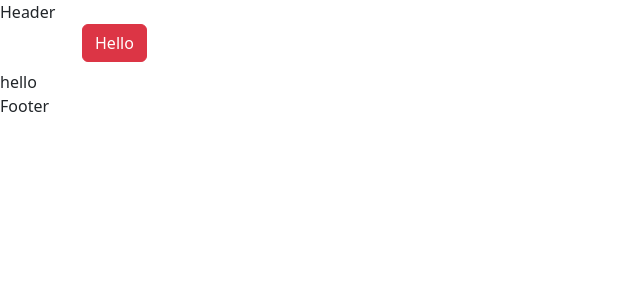
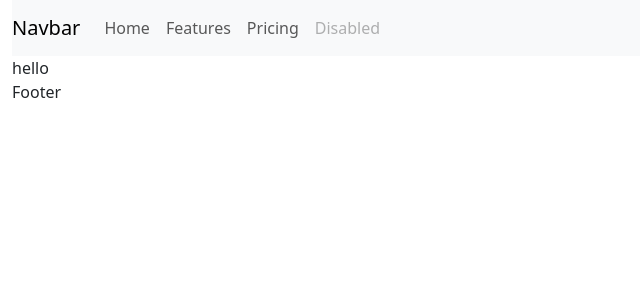
Before and after one commit to dori-dev/store-react, a React (Create React App) app in the folder frontend/: page / in a window 1280 px wide. Shown: the top 300 px of the page, without its empty margins (0-640 px from the left). Built offline with nearby package versions, Linux system fonts and the light colour scheme.

Commit message:
Add font awesome

```diff
--- a/frontend/package.json
+++ b/frontend/package.json
@@ -7,6 +7,7 @@
     "@testing-library/react": "^13.4.0",
     "@testing-library/user-event": "^13.5.0",
     "bootstrap": "^5.3.3",
+    "font-awesome": "^4.7.0",
     "react": "^18.3.1",
     "react-dom": "^18.3.1",
     "react-scripts": "5.0.1",
--- a/frontend/src/App.js
+++ b/frontend/src/App.js
@@ -4,11 +4,8 @@
 
 const App = () => {
   return (
-    <div>
+    <div className="container-fluid">
       <Header />
-      <div className="container">
-        <h2 className="btn btn-danger">Hello</h2>
-      </div>
       hello
       <Footer />
     </div>
--- a/frontend/src/components/Header/Header.js
+++ b/frontend/src/components/Header/Header.js
@@ -1,7 +1,50 @@
 import React from "react";
 
 const Header = () => {
-  return <div>Header</div>;
+  return (
+    <nav className="navbar navbar-expand-lg navbar-light bg-light">
+      <a className="navbar-brand" href="/">
+        Navbar
+      </a>
+      <button
+        aria-controls="navbarNav"
+        aria-expanded="false"
+        aria-label="Toggle navigation"
+        className="navbar-toggler"
+        data-target="#navbarNav"
+        data-toggle="collapse"
+        type="button"
+      >
+        <span className="navbar-toggler-icon" />
+      </button>
+      <div className="collapse navbar-collapse" id="navbarNav">
+        <ul className="navbar-nav">
+          <li className="nav-item active">
+            <a className="nav-link" href="/">
+              Home <span className="sr-only">
+                <i className="fa fa-shopping-cart"></i>
+              </span>
+            </a>
+          </li>
+          <li className="nav-item">
+            <a className="nav-link" href="#">
+              Features
+            </a>
+          </li>
+          <li className="nav-item">
+            <a className="nav-link" href="#">
+              Pricing
+            </a>
+          </li>
+          <li className="nav-item">
+            <a className="nav-link disabled" href="#">
+              Disabled
+            </a>
+          </li>
+        </ul>
+      </div>
+    </nav>
+  );
 };
 
 export default Header;
--- a/frontend/src/index.js
+++ b/frontend/src/index.js
@@ -4,6 +4,7 @@
 import App from "./App";
 
 import "bootstrap/dist/css/bootstrap.min.css";
+import "font-awesome/css/font-awesome.min.css";
 import "./index.css";
 
 const root = createRoot(document.getElementById("root"));
```
Also changed, not shown: 1 other file (tests, documents, lock files or other folders).
